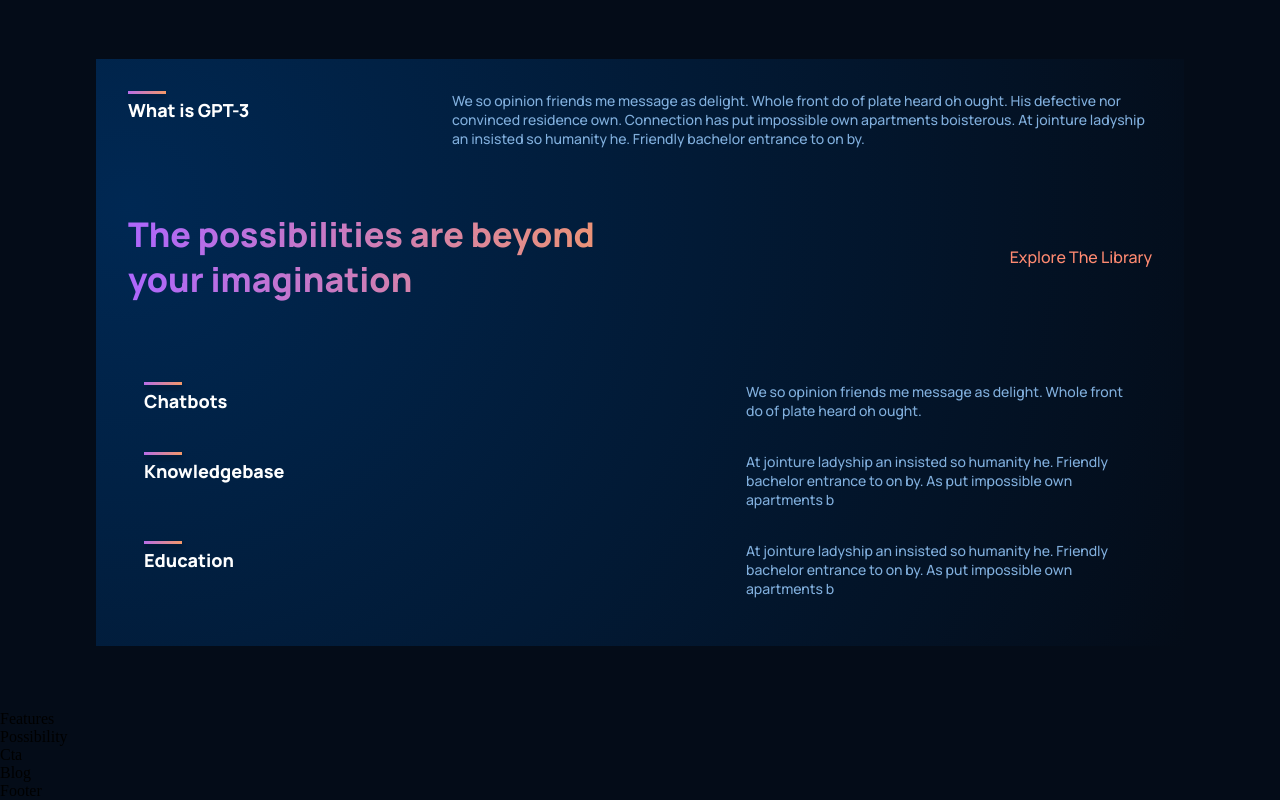
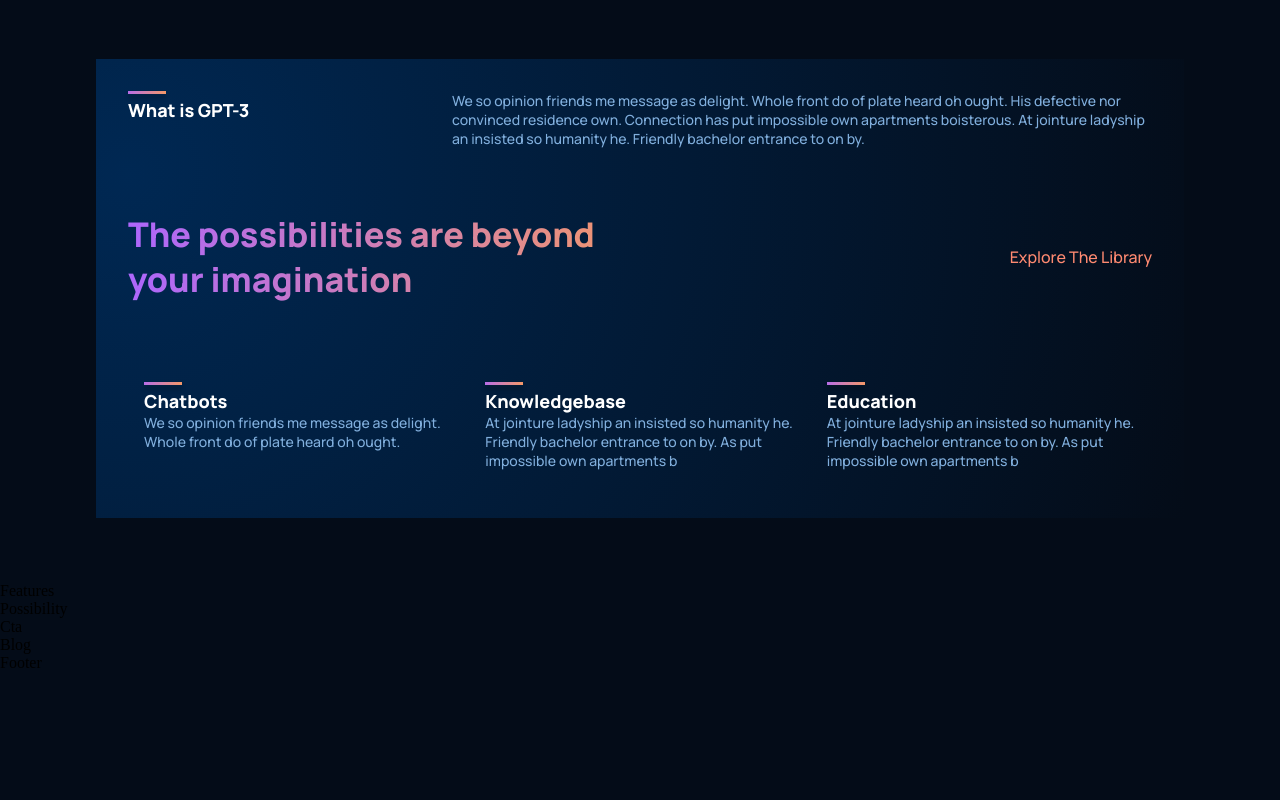
Before and after one commit to alhidany/my-app, a React (Create React App) app: page / in a window 1280 px wide. Shown: the part 1023-1823 px from the top of the page. After the commit the page ends 1695 px from the top, so only its background shows below. Built offline with nearby package versions, Linux system fonts and the light colour scheme.

Commit message:
EDIT IN WGPT

```diff
--- a/src/containers/whatGPT3/whatGPT3.css
+++ b/src/containers/whatGPT3/whatGPT3.css
@@ -49,6 +49,11 @@
     flex-direction: row;
     margin-top: 2rem;
 }
+.gpt3_whatgpt3-container  .gpt3__features-container__feature{
+    flex: 2;
+    flex-direction: column;
+    flex-wrap: wrap;
+}
 
 
 
```
